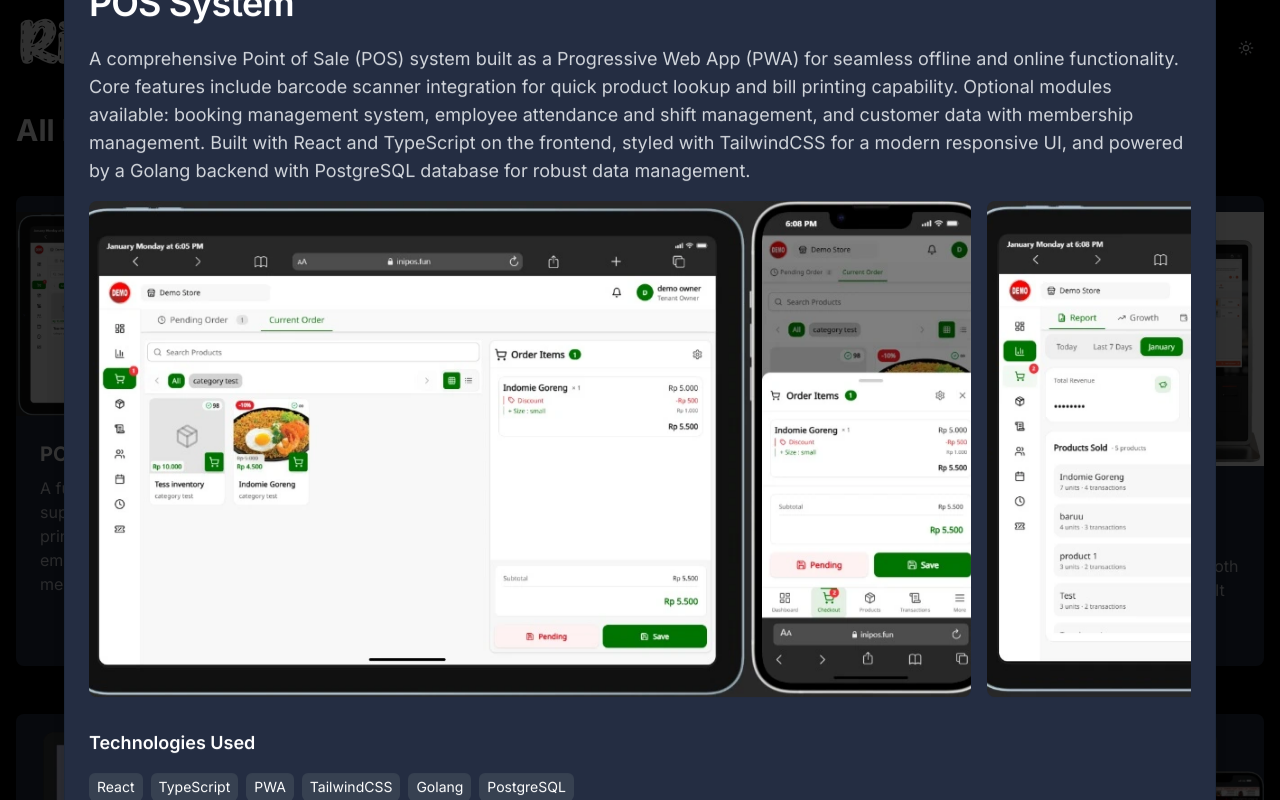
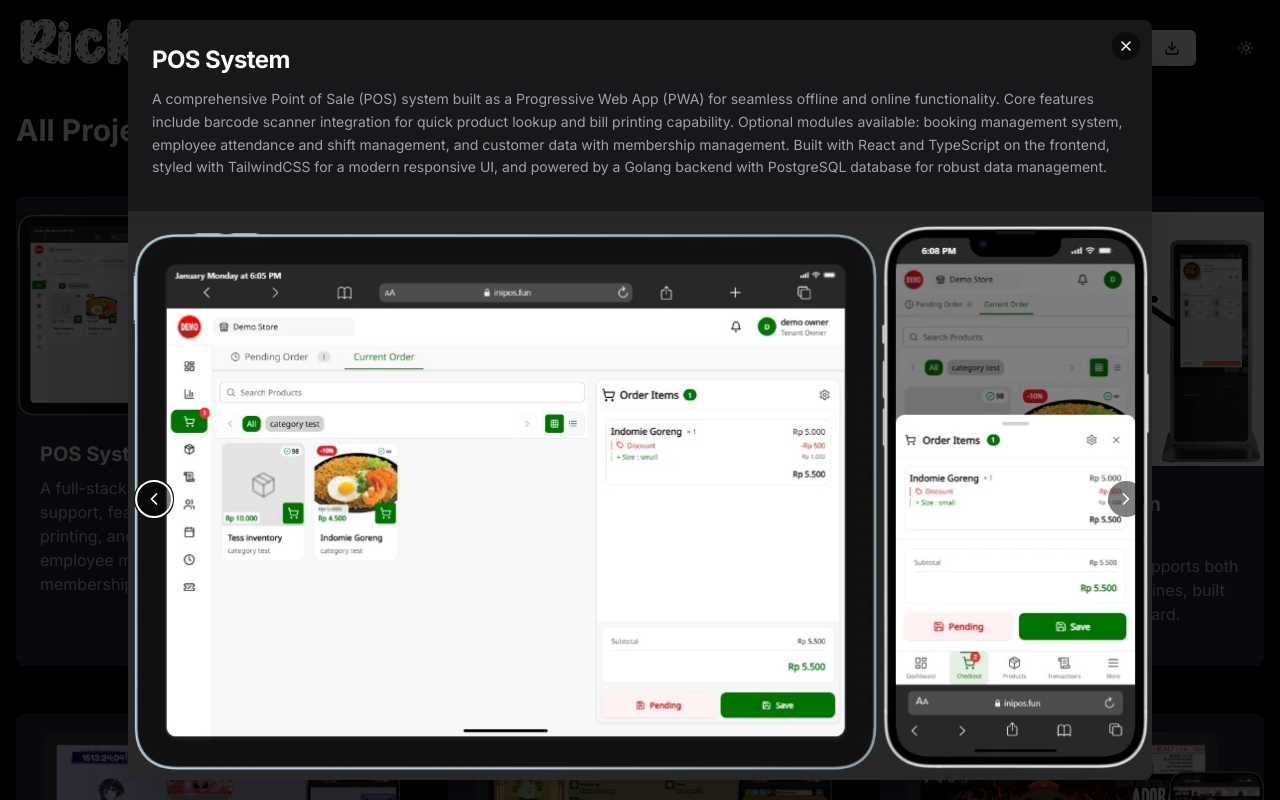
Before and after one commit to georgiusricky/georgiusricky.github.io, a Next.js app: page /project in a window 1280 px wide. Both pictures are taken after a click on the element 208 px from the left and 430 px from the top of the page. Shown: the top 800 px of the page. Built offline with nearby package versions, Linux system fonts and the light colour scheme.

Commit message:
feat: enhance ProjectDialog with image zoom functionality and custom scrollbar styles

```diff
--- a/app/components/ProjectDialog.tsx
+++ b/app/components/ProjectDialog.tsx
@@ -1,17 +1,68 @@
 'use client'
 
-import React, { useState } from 'react'
+import React, { useState, useEffect } from 'react'
+import { createPortal } from 'react-dom'
 import Image from 'next/image'
 import Link from 'next/link'
 import {
   Dialog,
   DialogContent,
-  DialogHeader,
   DialogTitle,
-  DialogDescription
 } from "@/components/ui/dialog"
-import { Button } from '@/components/ui/button'
-import { Github, ExternalLink } from 'lucide-react'
+import { Github, ExternalLink, ChevronLeft, ChevronRight, X } from 'lucide-react'
+
+// Separate ZoomModal component
+function ZoomModal({ src, onClose }: { src: string; onClose: () => void }) {
+  useEffect(() => {
+    const handleEscape = (e: KeyboardEvent) => {
+      if (e.key === 'Escape') {
+        onClose();
+      }
+    };
+
+    document.addEventListener('keydown', handleEscape);
+    document.body.style.overflow = 'hidden';
+
+    return () => {
+      document.removeEventListener('keydown', handleEscape);
+      document.body.style.overflow = '';
+    };
+  }, [onClose]);
+
+  return createPortal(
+    <div
+      className="fixed inset-0 z-[100] bg-black/95 flex items-center justify-center p-4"
+      onClick={onClose}
+    >
+      {/* Close button */}
+      <button
+        type="button"
+        onClick={onClose}
+        className="absolute top-4 right-4 p-3 rounded-full bg-white/20 hover:bg-white/40 text-white transition-colors"
+      >
+        <X className="w-6 h-6" />
+      </button>
+
+      {/* Image */}
+      <Image
+        src={src}
+        alt="Zoomed Image"
+        width={0}
+        height={0}
+        sizes="95vw"
+        style={{
+          width: "auto",
+          height: "auto",
+          maxWidth: "95vw",
+          maxHeight: "95dvh",
+        }}
+        className="rounded-lg object-contain"
+        onClick={(e) => e.stopPropagation()}
+      />
+    </div>,
+    document.body
+  );
+}
 
 interface ProjectDialogProps {
   project: {
@@ -33,37 +84,60 @@ export function ProjectDialog({
   open,
   onOpenChange
 }: ProjectDialogProps) {
+  const [currentIndex, setCurrentIndex] = useState(0);
   const [zoomedImage, setZoomedImage] = useState<string | null>(null);
+  const [mounted, setMounted] = useState(false);
+
+  useEffect(() => {
+    setMounted(true);
+  }, []);
+
+  const nextImage = () => {
+    setCurrentIndex((prev) => (prev + 1) % project.assets.length);
+  };
+
+  const prevImage = () => {
+    setCurrentIndex((prev) => (prev - 1 + project.assets.length) % project.assets.length);
+  };
+
+  const hasLinks = project.githubLink || project.demoLink || project.liveLink;
 
   return (
     <>
       <Dialog open={open} onOpenChange={onOpenChange}>
         <DialogContent
-          className="max-w-6xl bg-card hover:bg-card-hover  backdrop-blur-md"
+          className="max-w-5xl max-h-[95dvh] overflow-hidden bg-white dark:bg-zinc-900 border-0 p-0 rounded-2xl shadow-2xl"
         >
-          <DialogHeader>
-            <DialogTitle className="text-black dark:text-white text-4xl mb-4">{project.title}</DialogTitle>
-            <DialogDescription className="text-lg text-gray-700 dark:text-gray-300">
+          {/* Content Section - Now on top */}
+          <div className="p-6 pb-4 space-y-3">
+            <DialogTitle className="text-2xl font-bold text-zinc-900 dark:text-white">
+              {project.title}
+            </DialogTitle>
+
+            <p className="text-sm text-zinc-600 dark:text-zinc-400 leading-relaxed">
               {project.fullDescription}
-            </DialogDescription>
-          </DialogHeader>
+            </p>
+          </div>
 
-          <div className="w-full overflow-x-auto">
-            <div className="flex space-x-4 pb-4">
+          {/* Image Gallery Section */}
+          <div className="relative bg-zinc-100 dark:bg-zinc-800">
+            {/* Main Image Display */}
+            <div className="relative aspect-video w-full overflow-hidden">
               {project.assets.map((src, index) => {
                 const isVideo = src.endsWith('.webm') || src.endsWith('.mp4');
+                const isActive = index === currentIndex;
 
                 return isVideo ? (
                   <video
                     key={index}
                     src={src}
-                    width={800}
-                    height={400}
                     autoPlay
                     controls
                     loop
                     muted
-                    className="flex-shrink-0 rounded-lg object-cover"
+                    className={`absolute inset-0 w-full h-full object-contain transition-opacity duration-300 ${
+                      isActive ? 'opacity-100' : 'opacity-0 pointer-events-none'
+                    }`}
                   >
                     Your browser does not support the video tag.
                   </video>
@@ -72,81 +146,123 @@ export function ProjectDialog({
                     key={index}
                     src={src}
                     alt={`${project.title} screenshot ${index + 1}`}
-                    width={1000}
-                    height={400}
-                    sizes="(max-width: 768px) 80vw, 60vw"
-                    className="flex-shrink-0 rounded-lg object-cover cursor-pointer"
+                    fill
+                    sizes="(max-width: 1024px) 100vw, 1024px"
+                    className={`object-contain cursor-pointer transition-opacity duration-300 ${
+                      isActive ? 'opacity-100' : 'opacity-0 pointer-events-none'
+                    }`}
                     onClick={() => setZoomedImage(src)}
-                    style={{
-                      maxWidth: '80%',
-                      height: 'auto',
-                      aspectRatio: '16/9'
-                    }}
                   />
                 );
               })}
-            </div>
+
+              {/* Navigation Arrows */}
+              {project.assets.length > 1 && (
+                <>
+                  <button
+                    onClick={prevImage}
+                    className="absolute left-2 top-1/2 -translate-y-1/2 p-2 rounded-full bg-black/50 hover:bg-black/70 text-white transition-all"
+                  >
+                    <ChevronLeft className="w-5 h-5" />
+                  </button>
+                  <button
+                    onClick={nextImage}
+                    className="absolute right-2 top-1/2 -translate-y-1/2 p-2 rounded-full bg-black/50 hover:bg-black/70 text-white transition-all"
+                  >
+                    <ChevronRight className="w-5 h-5" />
+                  </button>
+                </>
+              )}
             </div>
 
-          <div className="grid md:grid-cols-2 gap-4">
-            <div className="space-y-4">
-              <h3 className="text-lg font-semibold text-black dark:text-white">Technologies Used</h3>
-              <div className="flex flex-wrap gap-2">
+            {/* Thumbnail Strip */}
+            {project.assets.length > 1 && (
+              <div className="flex justify-center gap-1.5 py-2 px-4 bg-zinc-200/50 dark:bg-zinc-700/50">
+                {project.assets.map((src, index) => {
+                  const isVideo = src.endsWith('.webm') || src.endsWith('.mp4');
+                  return (
+                    <button
+                      key={index}
+                      onClick={() => setCurrentIndex(index)}
+                      className={`relative w-14 h-9 rounded overflow-hidden transition-all ${
+                        index === currentIndex
+                          ? 'ring-2 ring-emerald-500 ring-offset-1 ring-offset-zinc-200 dark:ring-offset-zinc-700'
+                          : 'opacity-60 hover:opacity-100'
+                      }`}
+                    >
+                      {isVideo ? (
+                        <div className="w-full h-full bg-zinc-300 dark:bg-zinc-600 flex items-center justify-center">
+                          <span className="text-[10px] text-zinc-500 dark:text-zinc-400">Video</span>
+                        </div>
+                      ) : (
+                        <Image
+                          src={src}
+                          alt={`Thumbnail ${index + 1}`}
+                          fill
+                          sizes="56px"
+                          className="object-cover"
+                        />
+                      )}
+                    </button>
+                  );
+                })}
+              </div>
+            )}
+          </div>
+
+          {/* Bottom Section - Technologies and Links */}
+          <div className="p-6 pt-4 space-y-3">
+            {/* Technologies */}
+            <div className="flex flex-wrap gap-1.5">
               {project.technologies.map((tech, index) => (
                 <span
                   key={index}
-                    className="bg-gray-200 dark:bg-gray-700 text-black dark:text-white px-2 py-1 rounded-md text-sm"
+                  className="px-2.5 py-1 text-xs font-medium rounded-full bg-zinc-100 dark:bg-zinc-800 text-zinc-700 dark:text-zinc-300 border border-zinc-200 dark:border-zinc-700"
                 >
                   {tech}
                 </span>
               ))}
             </div>
-              <div className="flex space-x-4 mt-4">
-                { project.githubLink && (
+
+            {/* Links */}
+            {hasLinks && (
+              <>
+                <div className="border-t border-zinc-200 dark:border-zinc-700" />
+                <div className="flex flex-wrap gap-2">
+                  {project.githubLink && (
                     <Link href={project.githubLink} target="_blank">
-                    <Button variant="outline" className="text-black dark:text-white border-black dark:border-white">
-                      <Github className="mr-2 h-4 w-4" /> GitHub
-                    </Button>
+                      <button className="inline-flex items-center gap-1.5 px-3 py-1.5 text-xs font-medium rounded-lg bg-zinc-900 dark:bg-white text-white dark:text-zinc-900 hover:bg-zinc-700 dark:hover:bg-zinc-200 transition-colors">
+                        <Github className="w-3.5 h-3.5" />
+                        GitHub
+                      </button>
                     </Link>
                   )}
-                { project.demoLink && (
+                  {project.demoLink && (
                     <Link href={project.demoLink} target="_blank">
-                    <Button variant="outline" className="text-black dark:text-white border-black dark:border-white">
-                      <ExternalLink className="mr-2 h-4 w-4" /> Demo Site
-                    </Button>
+                      <button className="inline-flex items-center gap-1.5 px-3 py-1.5 text-xs font-medium rounded-lg border border-zinc-300 dark:border-zinc-600 text-zinc-700 dark:text-zinc-300 hover:bg-zinc-100 dark:hover:bg-zinc-800 transition-colors">
+                        <ExternalLink className="w-3.5 h-3.5" />
+                        Demo
+                      </button>
                     </Link>
                   )}
-                { project.liveLink && (
+                  {project.liveLink && (
                     <Link href={project.liveLink} target="_blank">
-                    <Button variant="outline" className="text-black dark:text-white border-black dark:border-white">
-                      <ExternalLink className="mr-2 h-4 w-4" /> Live Site
-                    </Button>
+                      <button className="inline-flex items-center gap-1.5 px-3 py-1.5 text-xs font-medium rounded-lg bg-emerald-600 hover:bg-emerald-700 text-white transition-colors">
+                        <ExternalLink className="w-3.5 h-3.5" />
+                        Live Site
+                      </button>
                     </Link>
                   )}
                 </div>
-            </div>
+              </>
+            )}
           </div>
         </DialogContent>
       </Dialog>
 
-      {zoomedImage && (
-        <Dialog open={true} onOpenChange={() => setZoomedImage(null)}>
-          <DialogContent className="max-w-[80vw] bg-black/80 backdrop-blur-md p-4">
-            <DialogTitle></DialogTitle>
-            <Image
-              src={zoomedImage}
-              alt="Zoomed Image"
-              width={0} // required but can be 0 if using style
-              height={0}
-              sizes="80vw"
-              style={{
-                width: "80vw",
-                height: "auto",
-              }}
-              className="rounded-lg object-contain"
-            />
-          </DialogContent>
-        </Dialog>
+      {/* Zoomed Image Modal */}
+      {mounted && zoomedImage && (
+        <ZoomModal src={zoomedImage} onClose={() => setZoomedImage(null)} />
       )}
     </>
   )
--- a/components/ui/dialog.tsx
+++ b/components/ui/dialog.tsx
@@ -44,7 +44,7 @@ const DialogContent = React.forwardRef<
       {...props}
     >
       {children}
-      <DialogPrimitive.Close className="absolute right-4 top-4 rounded-sm opacity-70 ring-offset-background transition-opacity hover:opacity-100 focus:outline-none focus:ring-2 focus:ring-ring focus:ring-offset-2 disabled:pointer-events-none data-[state=open]:bg-accent data-[state=open]:text-muted-foreground">
+      <DialogPrimitive.Close className="absolute right-3 top-3 z-10 p-1.5 rounded-full bg-black/50 hover:bg-black/70 text-white transition-all focus:outline-none focus:ring-2 focus:ring-ring focus:ring-offset-2 disabled:pointer-events-none">
         <X className="h-4 w-4" />
         <span className="sr-only">Close</span>
       </DialogPrimitive.Close>
```
Also changed, not shown: app/globals.css (+27 -0 lines). Lines whose indentation alone changed are shown as unchanged.
